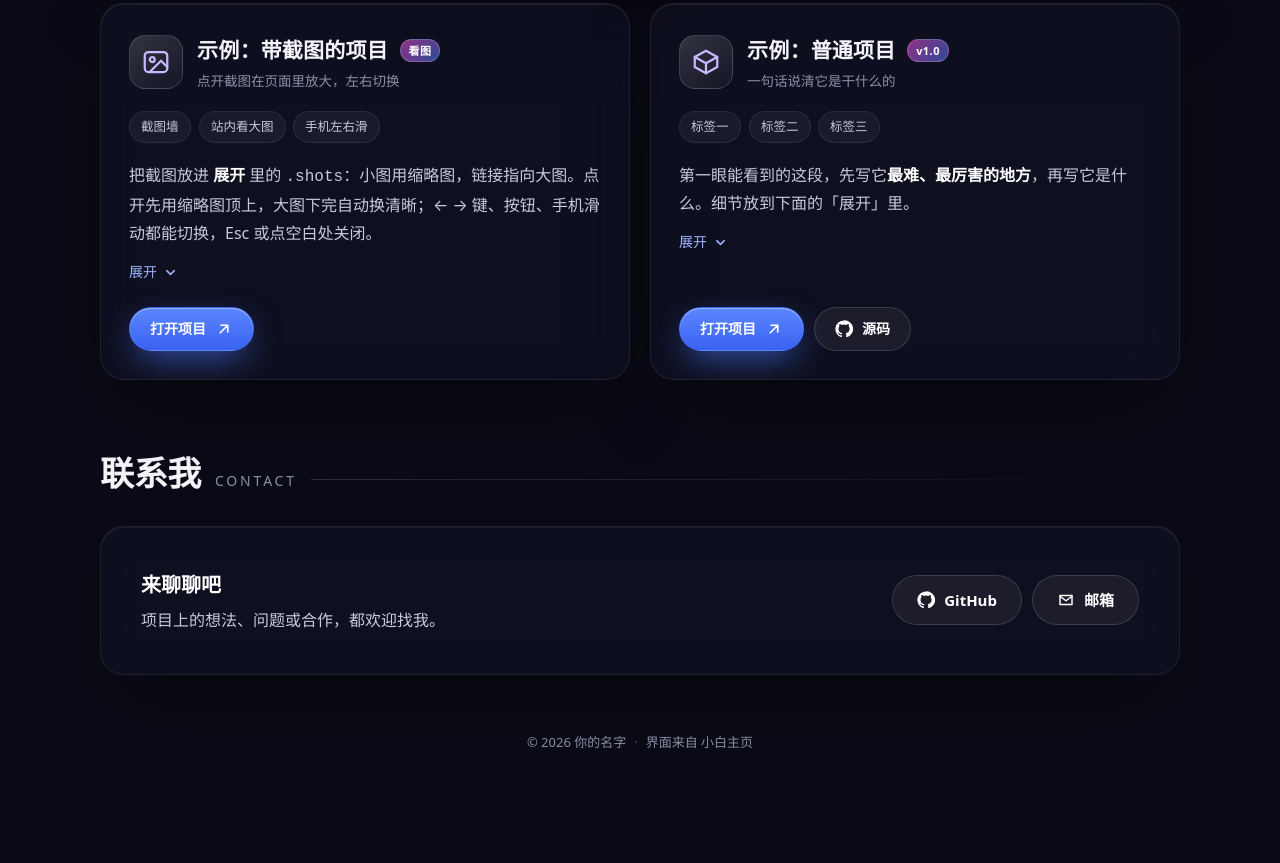
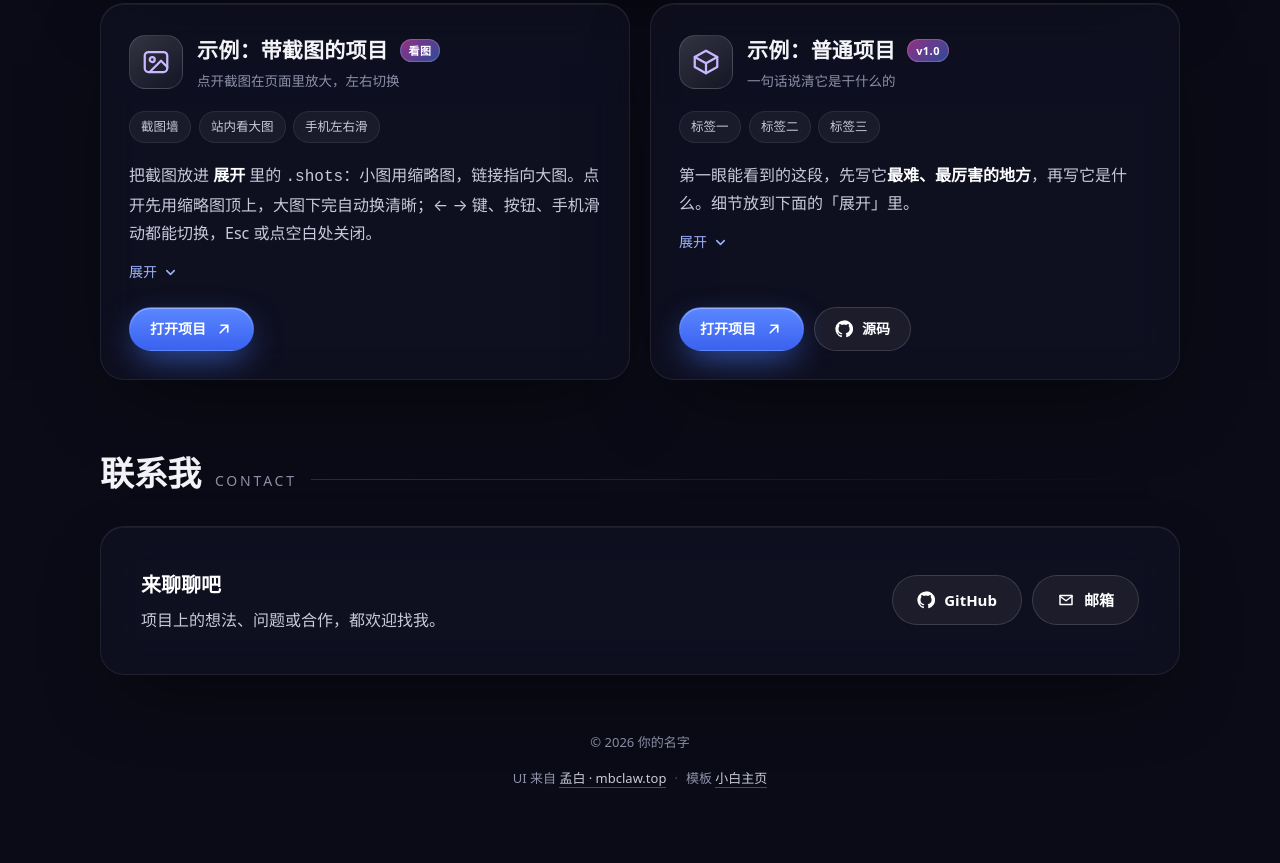
Before and after one commit to mengbaiyoudianxian/xiaobai-homepage, a plain HTML site: page index.html in a window 1280 px wide. Shown: the part 1215-2078 px from the top of the page. After the commit the page ends 2033 px from the top, so only its background shows below. Drawn offline with Linux system fonts and the light colour scheme.

Commit message:
许可改为 MIT + 署名条款：页面最下方必须保留「UI 来自 孟白 · mbclaw.top」链接
Co-Authored-By: Claude Opus 5.5 <noreply@anthropic.com>

```diff
--- a/index.html
+++ b/index.html
@@ -212,7 +212,7 @@ details[open] .feat li:nth-child(2){animation-delay:.06s}details[open] .feat li:
 .contact p b{color:#fff;display:block;font-size:20px;margin-bottom:4px}
 .contact .row{display:flex;flex-wrap:wrap;gap:10px}
 
-footer{padding:56px 0 110px;text-align:center;color:var(--muted);font-size:13px}
+footer{padding:56px 0 14px;text-align:center;color:var(--muted);font-size:13px}
 footer .dot{margin:0 8px;opacity:.5}
 
 
@@ -244,6 +244,12 @@ footer .dot{margin:0 8px;opacity:.5}
   .lb img{width:min(100%,calc((100vh - 190px) * 1.6))}
   .lb .cap{margin-bottom:58px;font-size:13px}
 }
+
+/* ---------- 页面最下方的 UI 署名（许可证要求保留） ---------- */
+.ui-credit{position:relative;z-index:1;margin:0 auto;padding:0 16px 28px;text-align:center;font-size:13px;color:var(--muted)}
+.ui-credit a{color:var(--ink-2);text-decoration:none;border-bottom:1px solid rgba(255,255,255,.25)}
+.ui-credit a:hover{color:#fff;border-color:#fff}
+.ui-credit .dot{margin:0 8px;opacity:.5}
 
 /* ---------- 音乐小胶囊 ---------- */
 .nav .bar{position:relative}
@@ -563,9 +569,12 @@ h1 .g{background-size:220% 100%;background-image:linear-gradient(92deg,var(--pin
   </section>
 
   <footer class="reveal">
-    © 2026 你的名字<span class="dot">·</span>界面来自 <a href="https://github.com/mengbaiyoudianxian/xiaobai-homepage" target="_blank" rel="noopener">小白主页</a>
+    © 2026 你的名字
   </footer>
 </main>
+
+<!-- 小白主页 · UI 来自 孟白 https://mbclaw.top 。按许可证要求，这行署名必须保留在页面最下方、清晰可见，不得删除、隐藏或改链接。 -->
+<p class="ui-credit" id="ui-credit">UI 来自 <a href="https://mbclaw.top/" target="_blank" rel="noopener">孟白 · mbclaw.top</a><span class="dot">·</span>模板 <a href="https://github.com/mengbaiyoudianxian/xiaobai-homepage" target="_blank" rel="noopener">小白主页</a></p>
 
 <div class="lb" id="lb" role="dialog" aria-modal="true" aria-label="查看截图" hidden>
   <button class="x" type="button" aria-label="关闭（Esc）"><svg viewBox="0 0 24 24" fill="none" stroke="currentColor" stroke-width="2.2" stroke-linecap="round"><path d="M6 6l12 12M18 6 6 18"/></svg></button>
```
Also changed, not shown: 2 other files.
